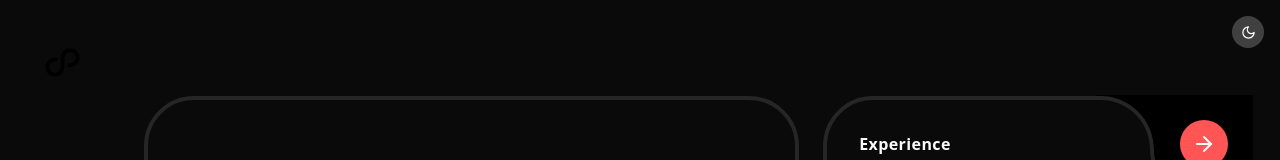
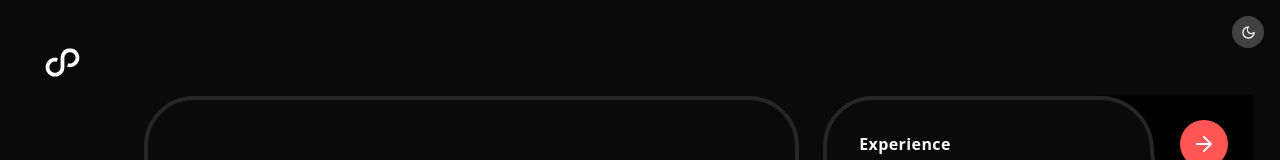
Before and after one commit to ChetanPate1/chetanpate1.github.io, a React (Vite) app: page /#/ in a window 1280 px wide. Shown: the top 160 px of the page. Built offline with nearby package versions, Linux system fonts and the light colour scheme.

Commit message:
dark mode logo fix

```diff
--- a/src/routes/Root.tsx
+++ b/src/routes/Root.tsx
@@ -9,7 +9,7 @@ const Root = () => {
    return (
       <div className="bg-neutral-200 dark:bg-neutral-950 h-full min-h-screen">
          <NavLink to="/">
-            <Logo size={45} className="fixed top-10 left-10 z-50" />
+            <Logo size={45} className="fixed top-10 left-10 z-50 dark:invert" />
          </NavLink>
          <DarkModeToggle />
          <Navbar />
```
